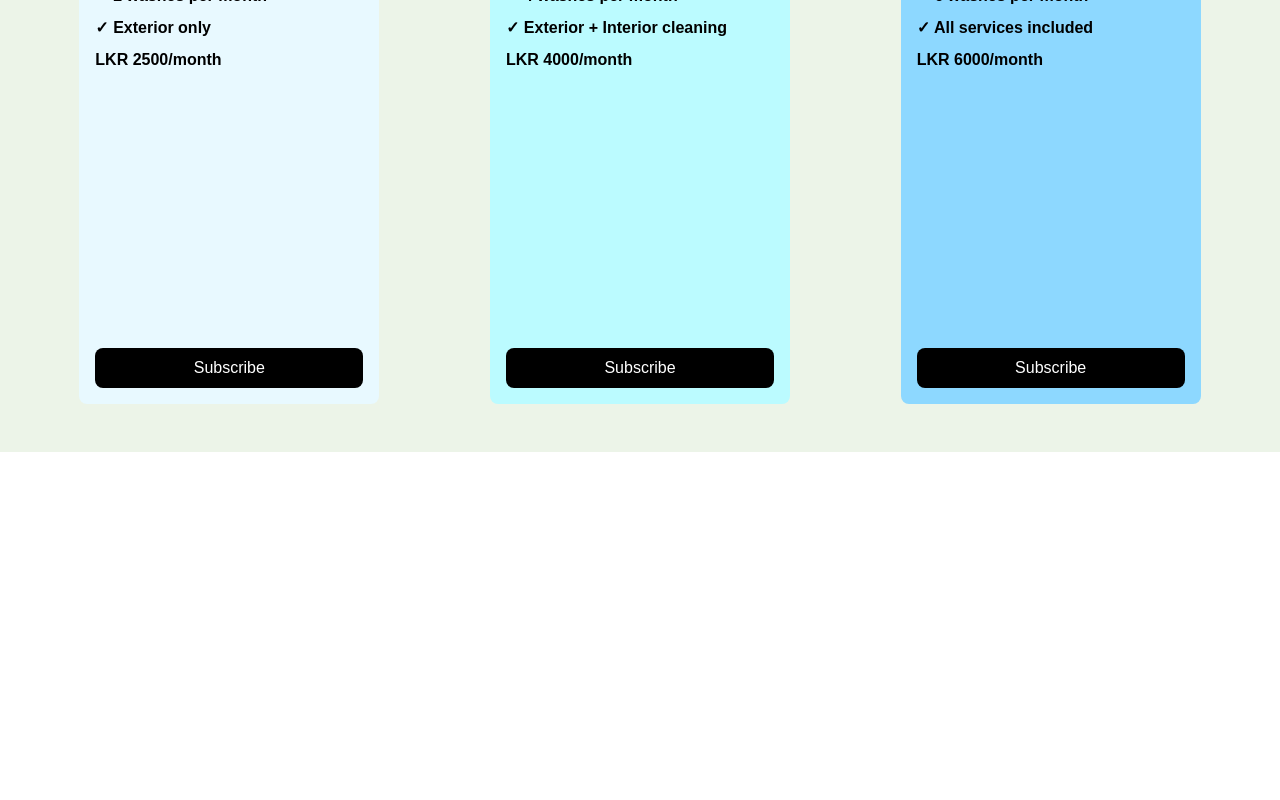
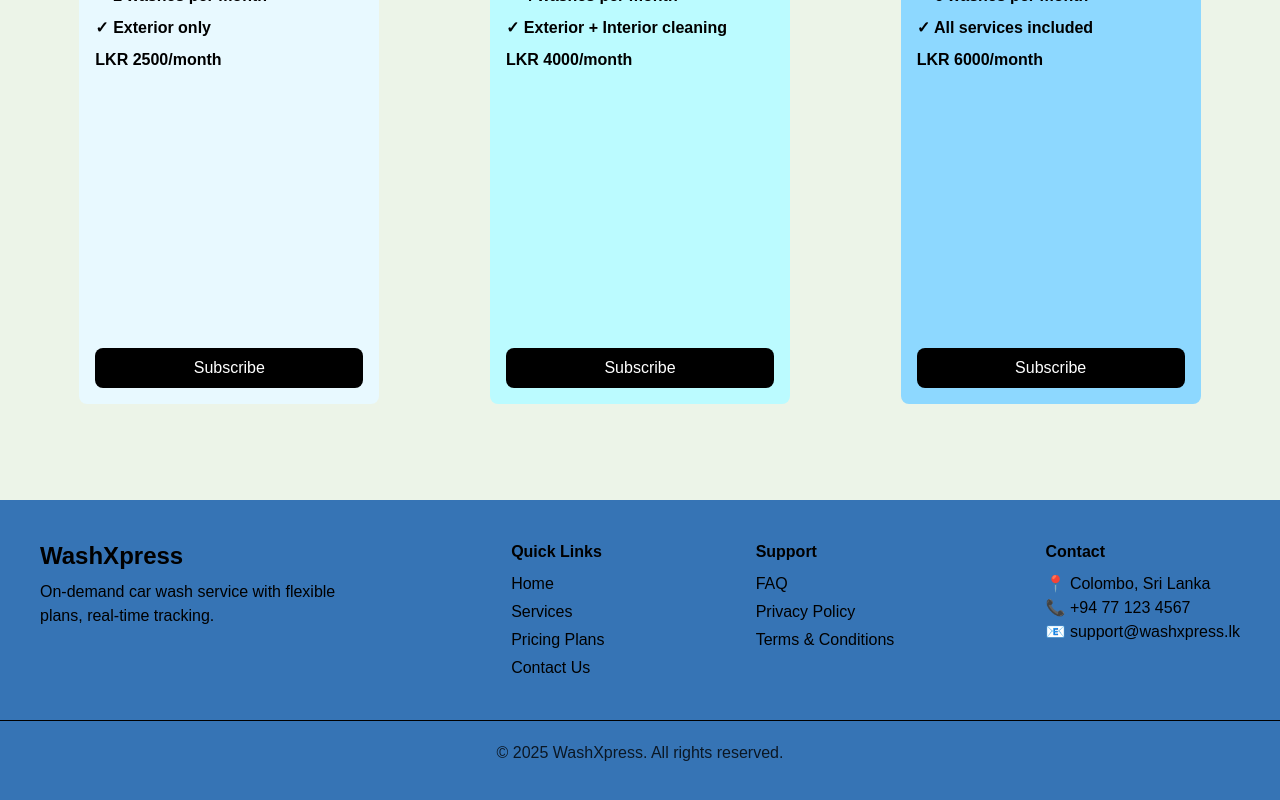
Before and after one commit to Syk0p4th/SDGP-SE-42, a Next.js app in the folder frontend/: page / in a window 1280 px wide. Shown: the part 1986-2786 px from the top of the page. Before the commit the page ends 2438 px from the top, so only its background shows below. Built offline with nearby package versions, Linux system fonts and the light colour scheme.

Commit message:
implemented the footer section

```diff
--- a/frontend/app/footer.tsx
+++ b/frontend/app/footer.tsx
@@ -0,0 +1,48 @@
+const Footer = () => {
+  return (
+    <footer className="bg-[#3674B5] text-black mt-12 py-10">
+      <div className="max-w-[1200px] mx-auto flex flex-wrap justify-between gap-6">
+
+        <div className="max-w-xs mb-5">
+          <h2 className="font-bold text-2xl mb-2">WashXpress</h2>
+          <p>On-demand car wash service with flexible plans, real-time tracking.</p>
+        </div>
+
+        <div className="mb-5">
+          <h3 className="font-semibold mb-2">Quick Links</h3>
+          <ul className="space-y-1">
+            <li className="hover:underline cursor-pointer">Home</li>
+            <li className="hover:underline cursor-pointer">Services</li>
+            <li className="hover:underline cursor-pointer">Pricing Plans</li>
+            <li className="hover:underline cursor-pointer">Contact Us</li>
+          </ul>
+        </div>
+
+        <div className="mb-5">
+          <h3 className="font-semibold mb-2">Support</h3>
+          <ul className="space-y-1">
+            <li className="hover:underline cursor-pointer">FAQ</li>
+            <li className="hover:underline cursor-pointer">Privacy Policy</li>
+            <li className="hover:underline cursor-pointer">Terms & Conditions</li>
+          </ul>
+        </div>
+
+
+        <div className="mb-5">
+          <h3 className="font-semibold mb-2">Contact</h3>
+          <p>📍 Colombo, Sri Lanka</p>
+          <p>📞 +94 77 123 4567</p>
+          <p>📧 support@washxpress.lk</p>
+        </div>
+      </div>
+
+      <hr className="border-black my-5" />
+
+      <p className="text-center opacity-80">
+        © {new Date().getFullYear()} WashXpress. All rights reserved.
+      </p>
+    </footer>
+  );
+};
+
+export default Footer;
--- a/frontend/app/navBar.tsx
+++ b/frontend/app/navBar.tsx
@@ -1,10 +1,8 @@
 export default function NavBar() {
   return (
     <nav className="bg-[#0A74DA] px-8 py-6 flex justify-between items-center font-bold text-white">
-      {/* Logo */}
+
       <h2 className="m-0 text-xl">WashXpress</h2>
-
-      {/* Links */}
       <div className="flex gap-5">
         <a href="/home" className="text-black ">
           Home
@@ -16,7 +14,7 @@
           About
         </a>
         <a href="/subscription-plans" className="text-black">
-          Subscription-plans
+          Subscription
         </a>
         <a href="/contact" className="text-black">
           Contact
--- a/frontend/app/page.tsx
+++ b/frontend/app/page.tsx
@@ -1,4 +1,6 @@
+import Footer from "./footer";
 import NavBar from "./navBar";
+
 
 export default function Home() {
   return (
@@ -69,7 +71,7 @@
 
 {/*subscription plan*/}
 
-<section className="sub-section py-12">
+<section id="subscription-plan" className="sub-section py-12">
         <h2 className="text-black dark:text-black text-2xl font-bold ml-[16.5%] py-12 font-bold">
           SUBSCRIPTION PLANS
         </h2>
@@ -79,7 +81,7 @@
     <div className="sub-display-card sub-one relative w-[300px] h-[500px]  bg-[#E8F9FF] rounded-lg p-4 flex flex-col justify-between">
 
       <h3 className="text-black font-bold text-xl absolute top-0 left-0 p-4">
-        BASIC PLAN
+        Basic Plan
       </h3>
 
       <div className="mt-16 space-y-2 text-black font-bold">
@@ -124,6 +126,10 @@
     </div>
   </div>
 </section>
+
+    <Footer />
     </div>
+
+
   );
 }
```
